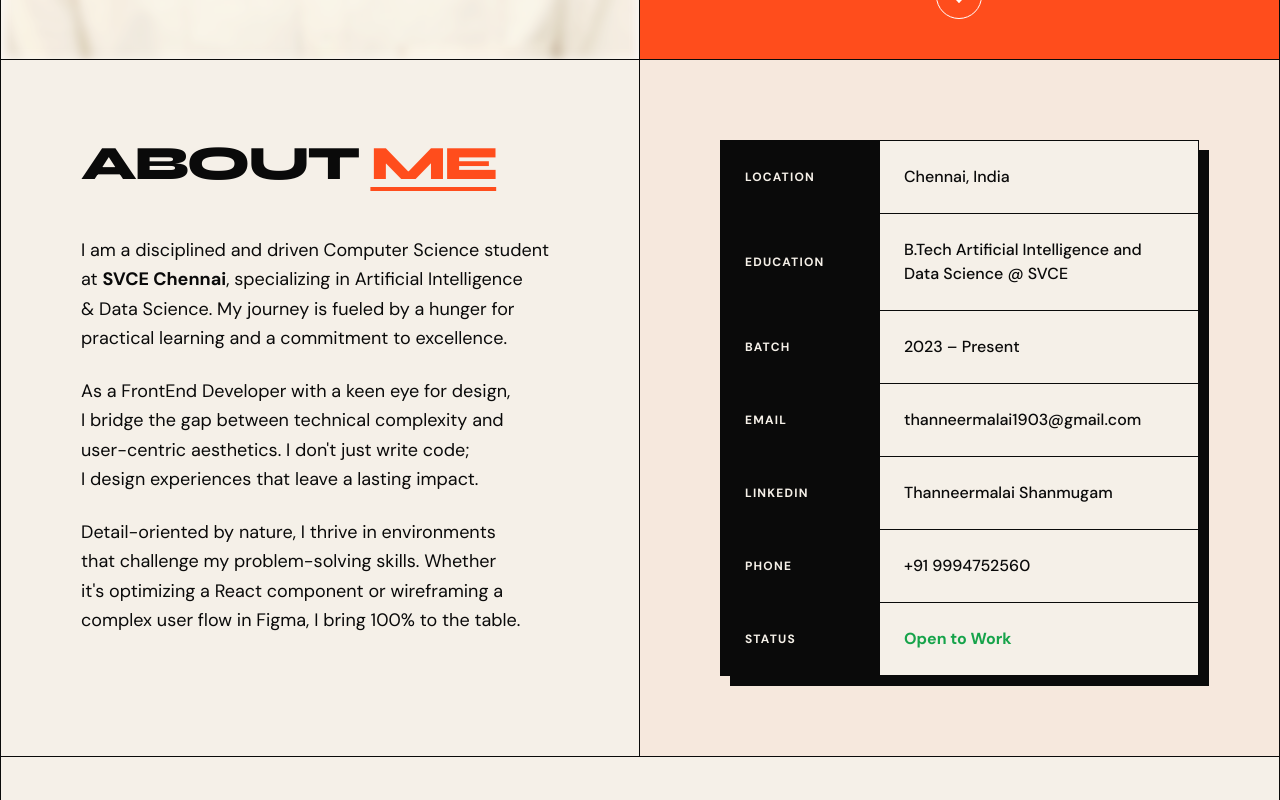
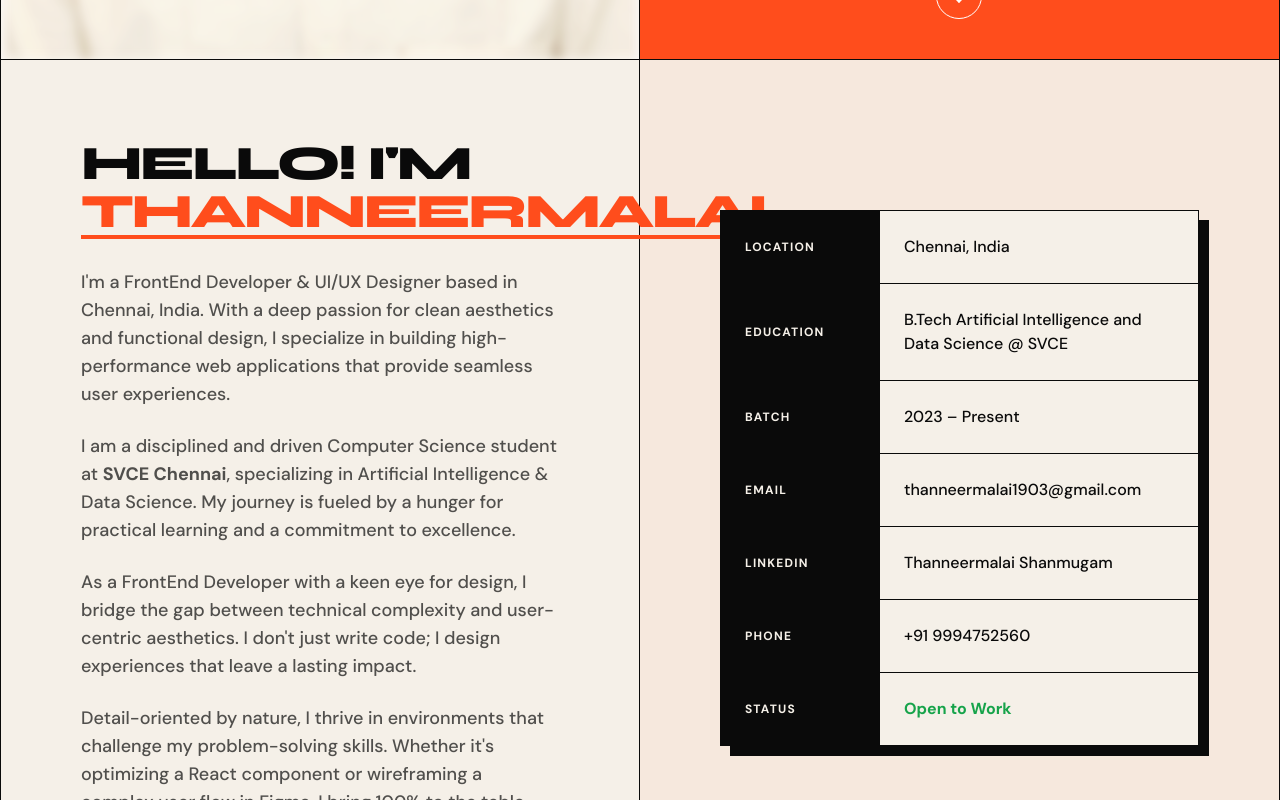
Before and after one commit to Harikarthick19/Thanneermalai-Portfolio, a Next.js app: page / in a window 1280 px wide. Shown: the part 740-1540 px from the top of the page. Built offline with nearby package versions, Linux system fonts and the light colour scheme.

Commit message:
Fix all build-blocking ESLint and TypeScript errors

```diff
--- a/src/components/About.tsx
+++ b/src/components/About.tsx
@@ -13,10 +13,16 @@ export default function About() {
              initial={{ opacity: 0, y: 20 }}
              viewport={{ once: true }}
           >
-            <h2 className="font-syne text-5xl font-extrabold uppercase mb-12 tracking-tighter">
-              About <span className="text-accent underline decoration-4 underline-offset-8">Me</span>
+            <h2 className="font-syne text-4xl md:text-5xl font-extrabold uppercase mb-8 tracking-tighter text-balance">
+              Hello! I&apos;m <span className="text-accent underline decoration-4 underline-offset-8">Thanneermalai</span>.
             </h2>
-            <div className="space-y-6 text-lg leading-relaxed text-balance">
+            <div className="space-y-6 text-base md:text-lg text-ink/70 font-medium leading-relaxed">
+              <p>
+                 I&apos;m a FrontEnd Developer & UI/UX Designer based in Chennai, India.
+                 With a deep passion for clean aesthetics and functional design,
+                 I specialize in building high-performance web applications that provide
+                 seamless user experiences.
+              </p>
               <p>
                 I am a disciplined and driven Computer Science student at <span className="font-bold">SVCE Chennai</span>,
                 specializing in Artificial Intelligence & Data Science. My journey is fueled by a hunger for practical learning
@@ -24,12 +30,12 @@ export default function About() {
               </p>
               <p>
                 As a FrontEnd Developer with a keen eye for design, I bridge the gap between
-                technical complexity and user-centric aesthetics. I don't just write code;
+                technical complexity and user-centric aesthetics. I don&apos;t just write code;
                 I design experiences that leave a lasting impact.
               </p>
               <p>
                 Detail-oriented by nature, I thrive in environments that challenge my problem-solving
-                skills. Whether it's optimizing a React component or wireframing a complex
+                skills. Whether it&apos;s optimizing a React component or wireframing a complex
                 user flow in Figma, I bring 100% to the table.
               </p>
             </div>
--- a/src/components/Contact.tsx
+++ b/src/components/Contact.tsx
@@ -16,7 +16,7 @@ export default function Contact() {
             >
               <h2 className="font-syne text-4xl md:text-6xl font-extrabold uppercase mb-12 leading-[0.9] tracking-tighter text-balance">
                 Got a project <br /> in mind? <br />
-                <span className="text-accent underline decoration-4 underline-offset-8">Let's talk.</span>
+                <span className="text-accent underline decoration-4 underline-offset-8">Let&apos;s talk.</span>
               </h2>
 
               <div className="space-y-8 mt-16">
@@ -56,8 +56,8 @@ export default function Contact() {
                  <span className="text-green-800 text-[10px] font-black uppercase tracking-[0.2em]">Available for work</span>
               </div>
               <p className="text-2xl font-bold mb-12 leading-relaxed text-ink/80 tracking-tight text-balance">
-                 I'm currently seeking new challenges and collaborative opportunities.
-                 Let's build something exceptional together.
+                 I&apos;m currently seeking new challenges and collaborative opportunities.
+                 Let&apos;s build something exceptional together.
               </p>
 
               <a
--- a/src/components/Experience.tsx
+++ b/src/components/Experience.tsx
@@ -28,7 +28,7 @@ export default function Experience() {
         </div>
 
         <div>
-          {experiences.map((exp, idx) => (
+          {experiences.map((exp) => (
             <div key={exp.company} className="grid md:grid-cols-4 border-b-1.5 border-ink last:border-b-0 group hover:bg-white transition-colors duration-500">
                <div className="p-8 md:p-12 border-b-1.5 md:border-b-0 md:border-r-1.5 border-ink flex items-center md:justify-center group-hover:bg-accent group-hover:text-ink transition-all duration-700">
                   <span className="font-black uppercase tracking-[0.3em] text-xs underline underline-offset-8 decoration-2 decoration-accent group-hover:decoration-ink">
--- a/src/components/Hero.tsx
+++ b/src/components/Hero.tsx
@@ -86,7 +86,7 @@ export default function Hero() {
                 href="#contact"
                 className="group relative bg-white text-ink px-10 py-5 uppercase font-black tracking-[0.2em] text-xs border-1.5 border-ink overflow-hidden transition-all duration-300 shadow-[6px_6px_0px_#0a0a0a] hover:shadow-none translate-y-[-4px] hover:translate-y-0"
               >
-                Let's Talk
+                Let&apos;s Talk
               </Link>
             </motion.div>
           </motion.div>
--- a/src/components/Projects.tsx
+++ b/src/components/Projects.tsx
@@ -1,7 +1,6 @@
 "use client";
 
 import { useState } from "react";
-import { motion } from "framer-motion";
 import { ArrowUpRight } from "lucide-react";
 import ProjectModal from "./ProjectModal";
 
@@ -51,7 +50,7 @@ export default function Projects() {
 
         {/* Proper 2x2 Grid Layout with robust lines */}
         <div className="grid md:grid-cols-2 gap-px bg-ink border-b-1.5 border-ink">
-          {projects.map((project, idx) => (
+          {projects.map((project) => (
             <div
               key={project.title}
               onClick={() => setSelectedProject(project)}
```
